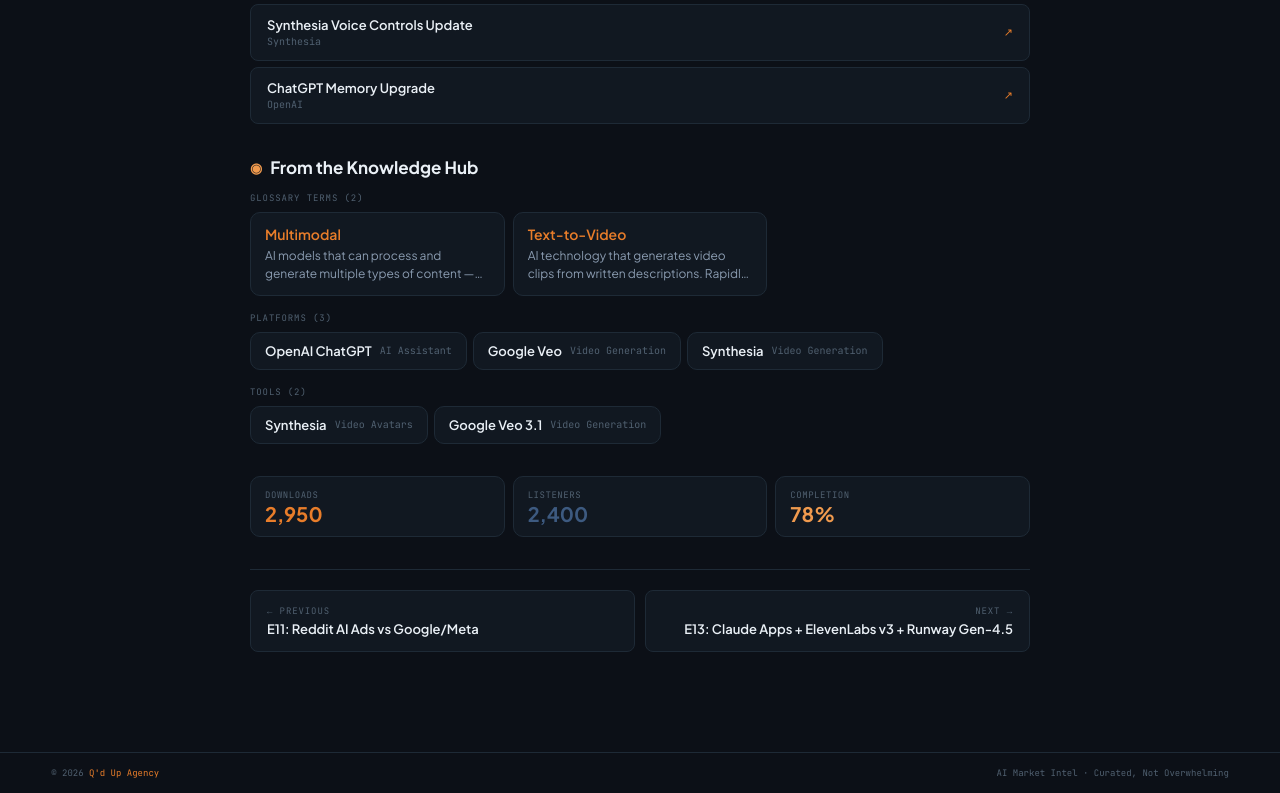
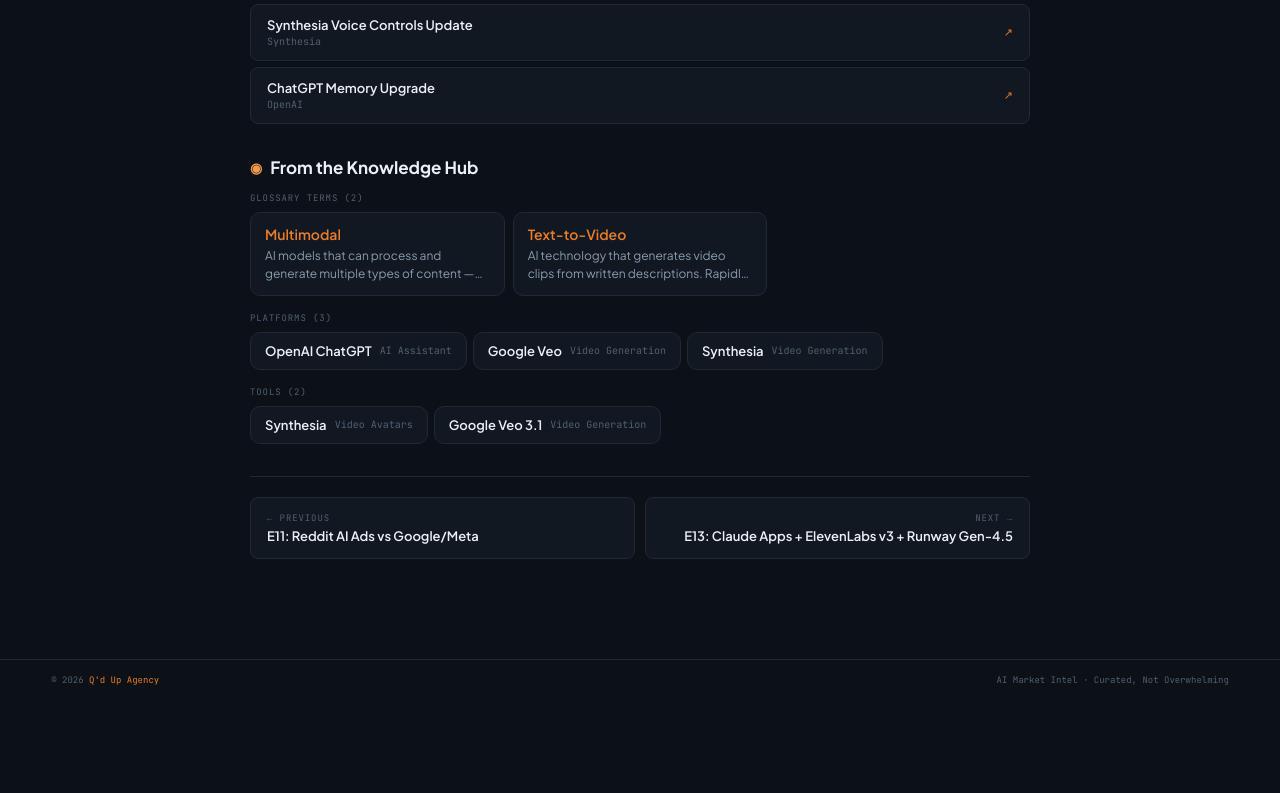
Before and after one commit to QdUpContent/market-intel, a React (Vite) app: page /episodes/ep12 in a window 1280 px wide. Shown: the part 823-1616 px from the top of the page. After the commit the page ends 1523 px from the top, so only its background shows below. Built offline with nearby package versions, Linux system fonts and the light colour scheme.

Commit message:
Add individual episode pages with show notes, timestamps, sources

```diff
--- a/src/pages/EpisodePage.jsx
+++ b/src/pages/EpisodePage.jsx
@@ -680,65 +680,6 @@
         </section>
       )}
 
-      {/* ─── EPISODE STATS ─── */}
-      {ep.stats && (
-        <section style={{ marginBottom: 32 }}>
-          <div
-            style={{
-              display: "grid",
-              gridTemplateColumns: "repeat(auto-fit, minmax(120px, 1fr))",
-              gap: 8,
-            }}
-          >
-            {[
-              {
-                label: "Downloads",
-                value: ep.stats.downloads?.toLocaleString() || "—",
-                color: t.orange,
-              },
-              {
-                label: "Listeners",
-                value:
-                  ep.stats.uniqueListeners?.toLocaleString() || "—",
-                color: t.blueDark,
-              },
-              {
-                label: "Completion",
-                value: ep.stats.completionRate
-                  ? `${ep.stats.completionRate}%`
-                  : "—",
-                color: t.orangeLight,
-              },
-            ].map((stat) => (
-              <Card key={stat.label} style={{ padding: "12px 14px" }}>
-                <div
-                  style={{
-                    fontFamily: FONT_MONO,
-                    fontSize: 9,
-                    color: t.textMuted,
-                    textTransform: "uppercase",
-                    letterSpacing: "0.06em",
-                    marginBottom: 3,
-                  }}
-                >
-                  {stat.label}
-                </div>
-                <div
-                  style={{
-                    fontSize: 20,
-                    fontWeight: 700,
-                    color: stat.color,
-                    lineHeight: 1,
-                  }}
-                >
-                  {stat.value}
-                </div>
-              </Card>
-            ))}
-          </div>
-        </section>
-      )}
-
       {/* ─── PREV / NEXT NAV ─── */}
       <div
         style={{
```
